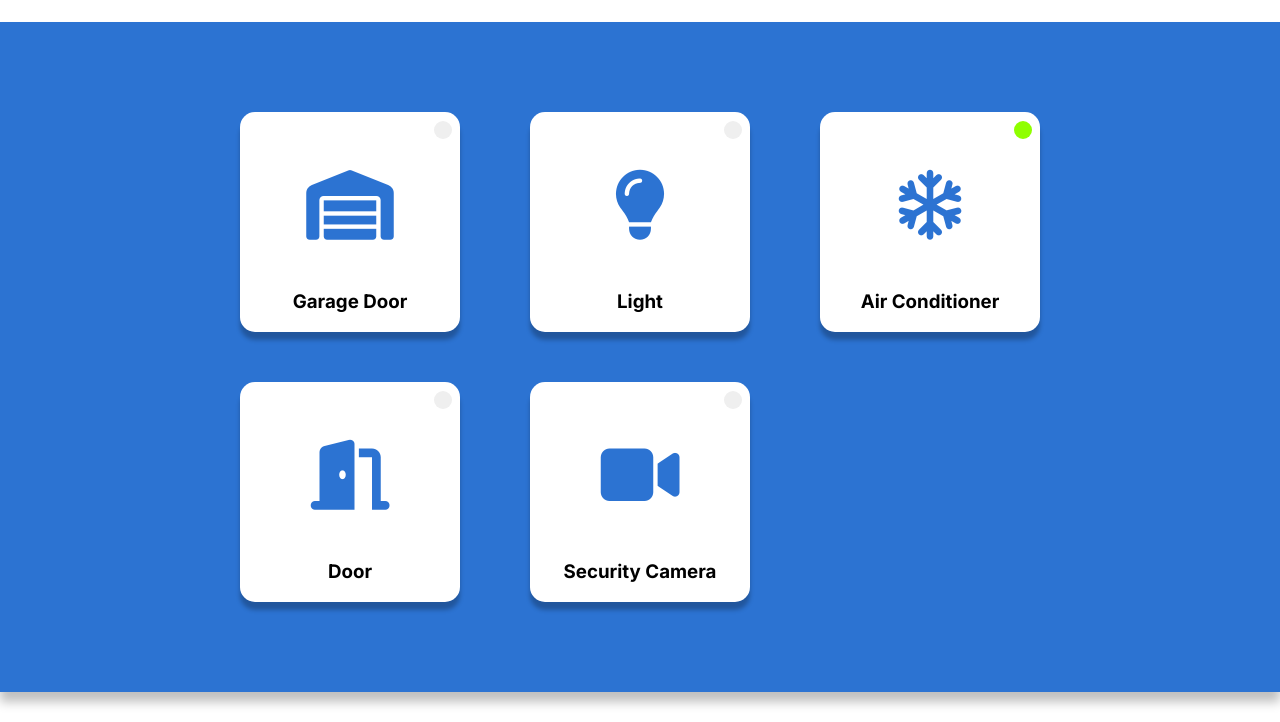
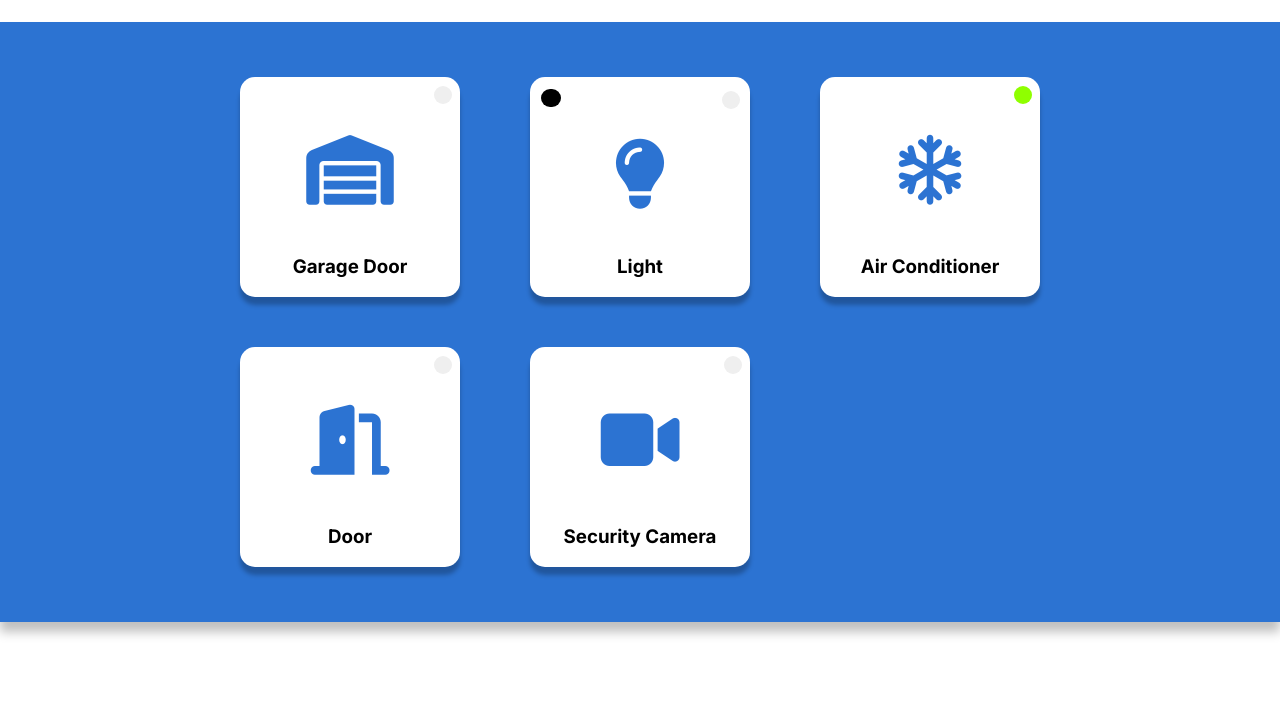
Before and after one commit to Pereira277/FIAP-NEXT-BRQ, a plain HTML site: page index.html in a window 1280 px wide. Shown: the part 78-800 px from the top of the page. Drawn offline with Linux system fonts and the light colour scheme.

Commit message:
Added color picker

```diff
--- a/index.html
+++ b/index.html
@@ -33,7 +33,10 @@
           <h3 class="name-device">Garage Door</h3>
         </div>
         <div class="device-container" onclick="active('lightbulb')">
-          <button class="button-device lightbulb"></button>
+          <div class="buttons-container-device">
+            <input name="colorpicker" type="color" class="colorpicker" />
+            <button class="light-button-device lightbulb"></button>
+          </div>
           <i class="fa-solid fa-lightbulb device-icon"></i>
           <h3 class="name-device">Light</h3>
         </div>
--- a/style.css
+++ b/style.css
@@ -12,7 +12,10 @@ body {
   align-items: center;
   justify-content: center;
   width: 100vw;
-  height: 670px;
+  /* height: 670px; */
+  height: 75vh;
+  min-height: 550px;
+  max-height: 700px;
   background-color: #2c73d2;
   box-shadow: 0px 10px 10px rgba(0, 0, 0, 0.25);
 }
@@ -47,6 +50,19 @@ body {
   justify-content: space-between;
   align-items: center;
 }
+.buttons-container-device {
+  display: flex;
+  justify-content: space-between;
+  align-items: center;
+  width: 100%;
+}
+.light-button-device {
+  height: 18px;
+  width: 18px;
+  margin: 10px 10px 0 0;
+  border-radius: 50px;
+  border: none;
+}
 .button-device {
   height: 18px;
   width: 18px;
@@ -61,3 +77,20 @@ body {
 .button-device-active {
   background-color: #8fff00;
 }
+.colorpicker {
+  height: 28px;
+  width: 28px;
+  border: none;
+  margin: 7px 0 0 7px;
+  appearance: none;
+  background-color: transparent;
+  cursor: pointer;
+}
+.colorpicker::-webkit-color-swatch {
+  border-radius: 50px;
+  border: none;
+}
+.colorpicker::-moz-color-swatch {
+  border-radius: 50%;
+  border: none;
+}
```
